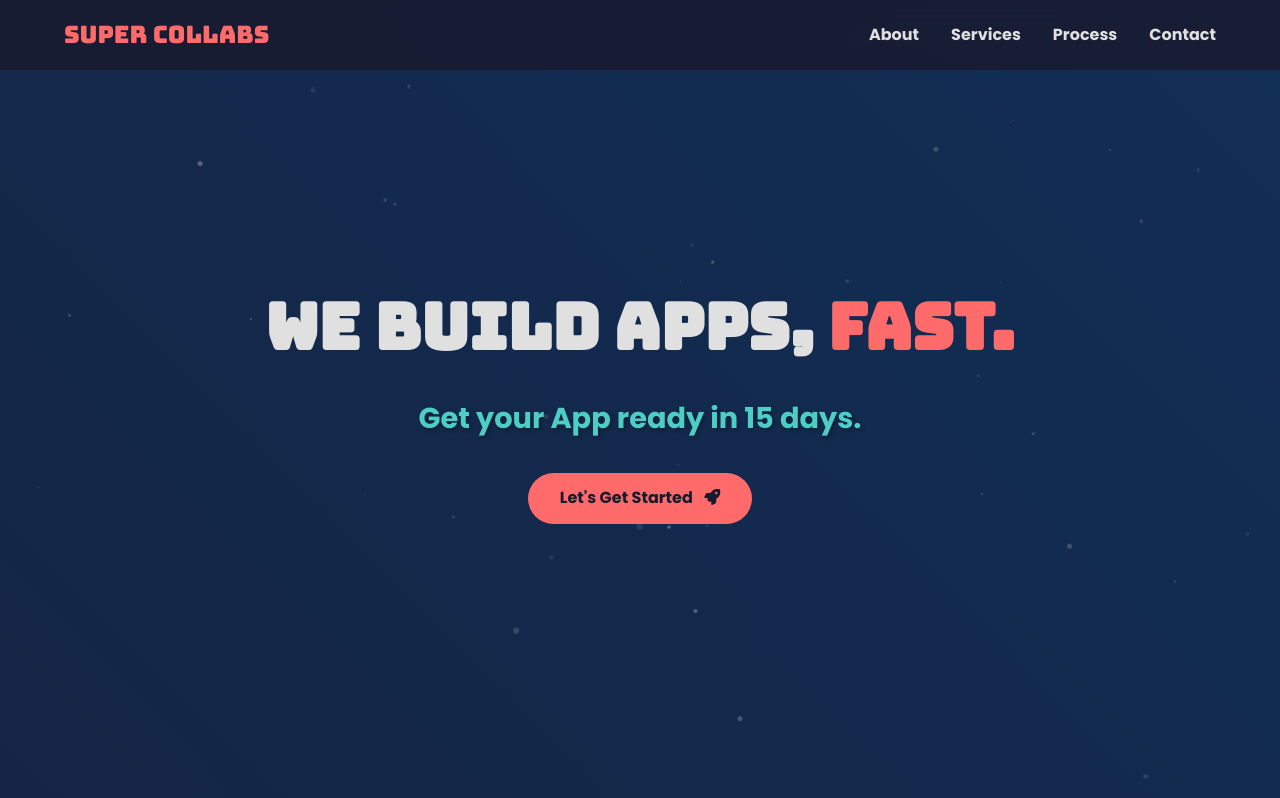
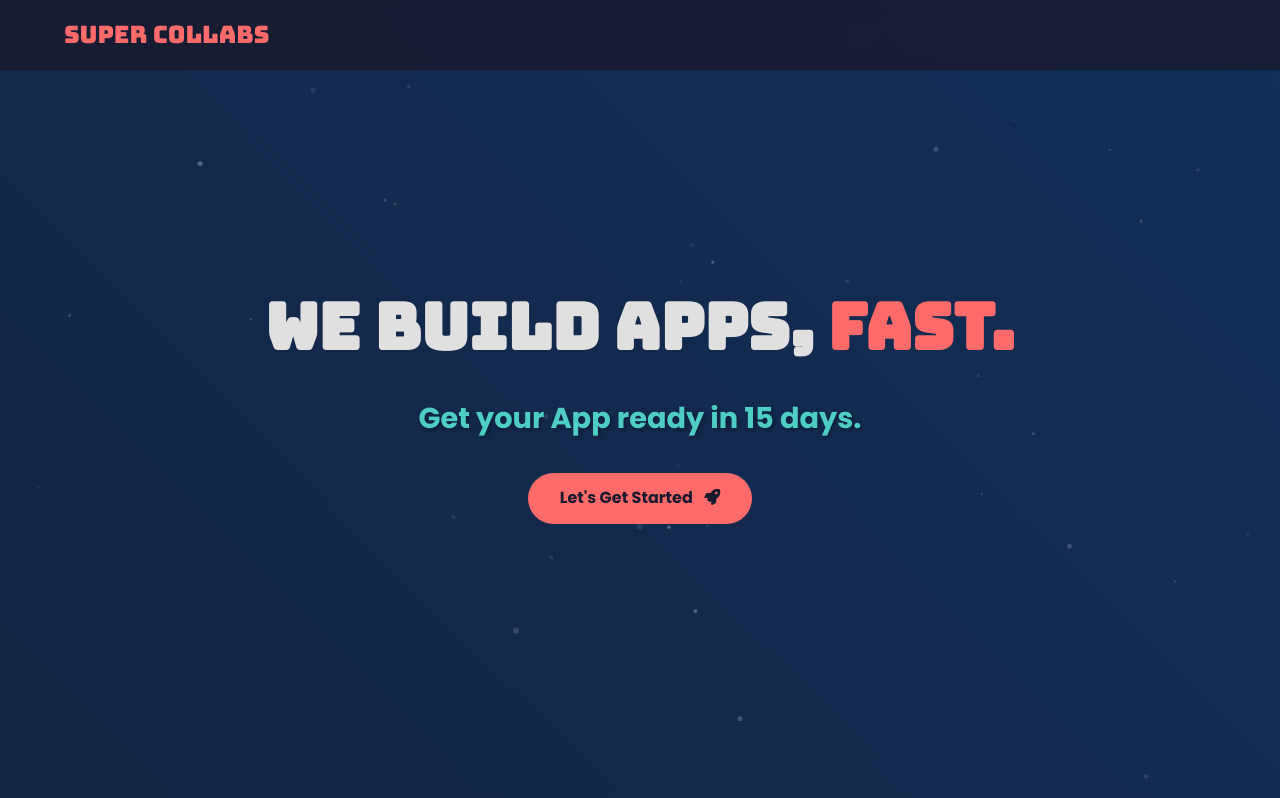
Before and after one commit to zein1016/supercollabs.com, a plain HTML site: page index.html in a window 1280 px wide. Shown: the top 798 px of the page. Drawn offline with Linux system fonts and the light colour scheme.

Commit message:
removed menu

```diff
--- a/index.html
+++ b/index.html
@@ -17,10 +17,13 @@
         <nav>
             <div class="logo">Super Collabs</div>
             <ul class="nav-links">
-                <li><a href="#about">About</a></li>
-                <li><a href="#services">Services</a></li>
-                <li><a href="#process">Process</a></li>
-                <li><a href="#contact">Contact</a></li>
+                <!-- Remove About, Services, Process, and Contact links -->
+    <!--
+    <li><a href="#about">About</a></li>
+    <li><a href="#services">Services</a></li>
+    <li><a href="#process">Process</a></li>
+    <li><a href="#contact">Contact</a></li>
+    -->
             </ul>
         </nav>
     </header>
```
